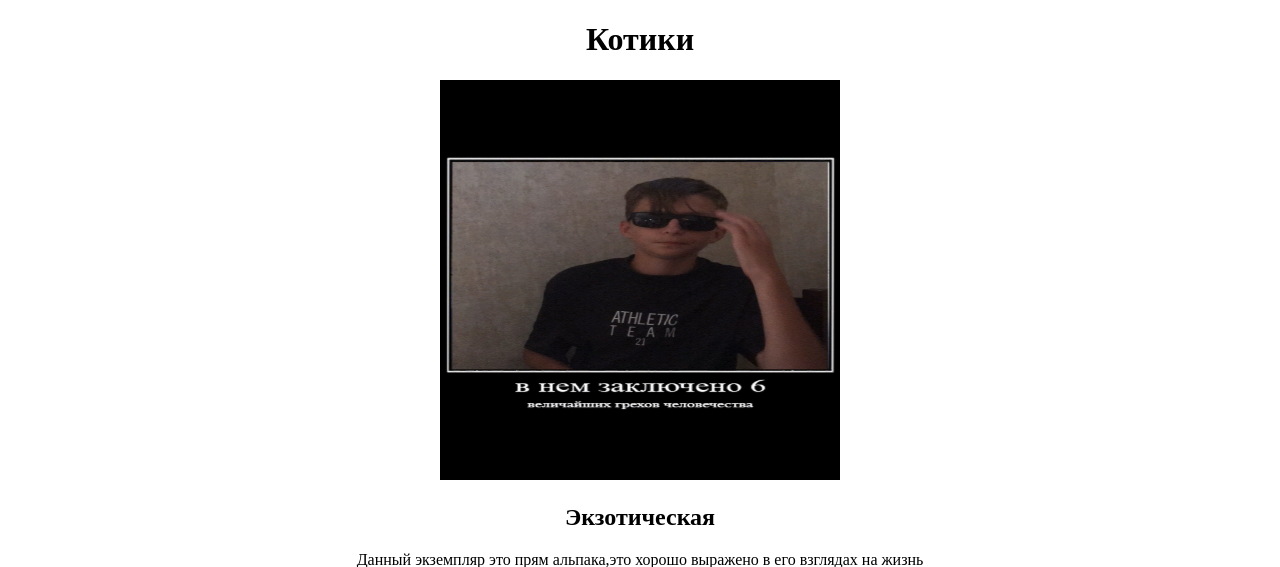
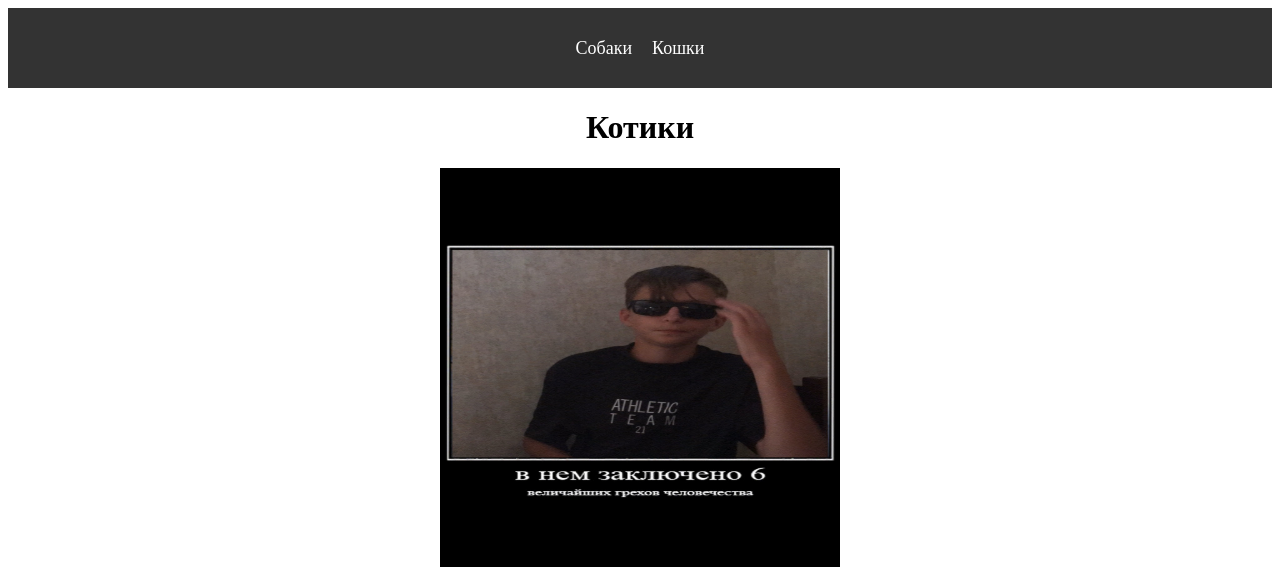
Before and after one commit to karabuk007/animals, a Django app: page /cats/ in a window 1280 px wide. Shown: the top 567 px of the page. Run offline with Django 4.2, Linux system fonts and the light colour scheme; data comes from the database, SQL or seed files in the repository.

Commit message:
unworking dich`

```diff
--- /dev/null
+++ b/main_page/static/main_page/css/style.css
@@ -0,0 +1,19 @@
+header {
+        height: 80px;
+        width: 100%;
+        background-color: #333;
+        color: #fff;
+        display: flex;
+        align-items: center;
+        justify-content: center;
+      }
+nav {
+     display: flex;
+      justify-content: center;
+      }
+a {
+       color: #fff;
+       text-decoration: none;
+       margin: 0 10px;
+       font-size: 18px;
+   }
--- a/main_page/templates/base.html
+++ b/main_page/templates/base.html
@@ -4,13 +4,21 @@
     <meta charset="UTF-8">
     {% block css %}
     {% endblock %}
+    <link rel="stylesheet" href="main_page/css/style.css">
 
     <title>{{page_title}}</title>
 
 
 </head>
 <body>
+
 <center>
+   <header>
+      <nav>
+          <a href="/dogs"> Собаки </a>
+          <a href="/cats"> Кошки </a>
+      </nav>
+   </header>
 
 {% block content %}
 {% endblock %}
```
Also changed, not shown: main_page/static/main_page/css/all_animals.css (line endings or trailing spaces), main_page/static/main_page/img/logo.png (added).
